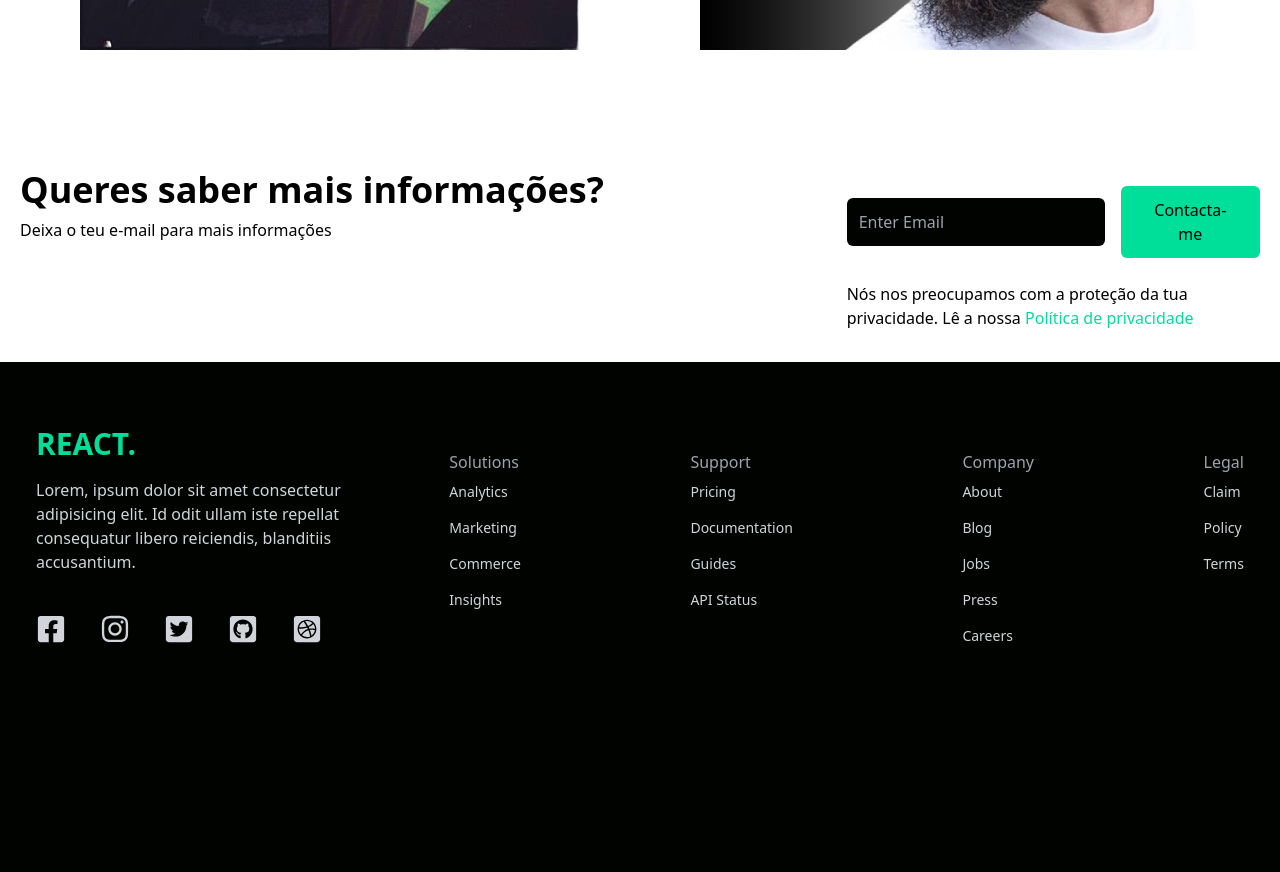
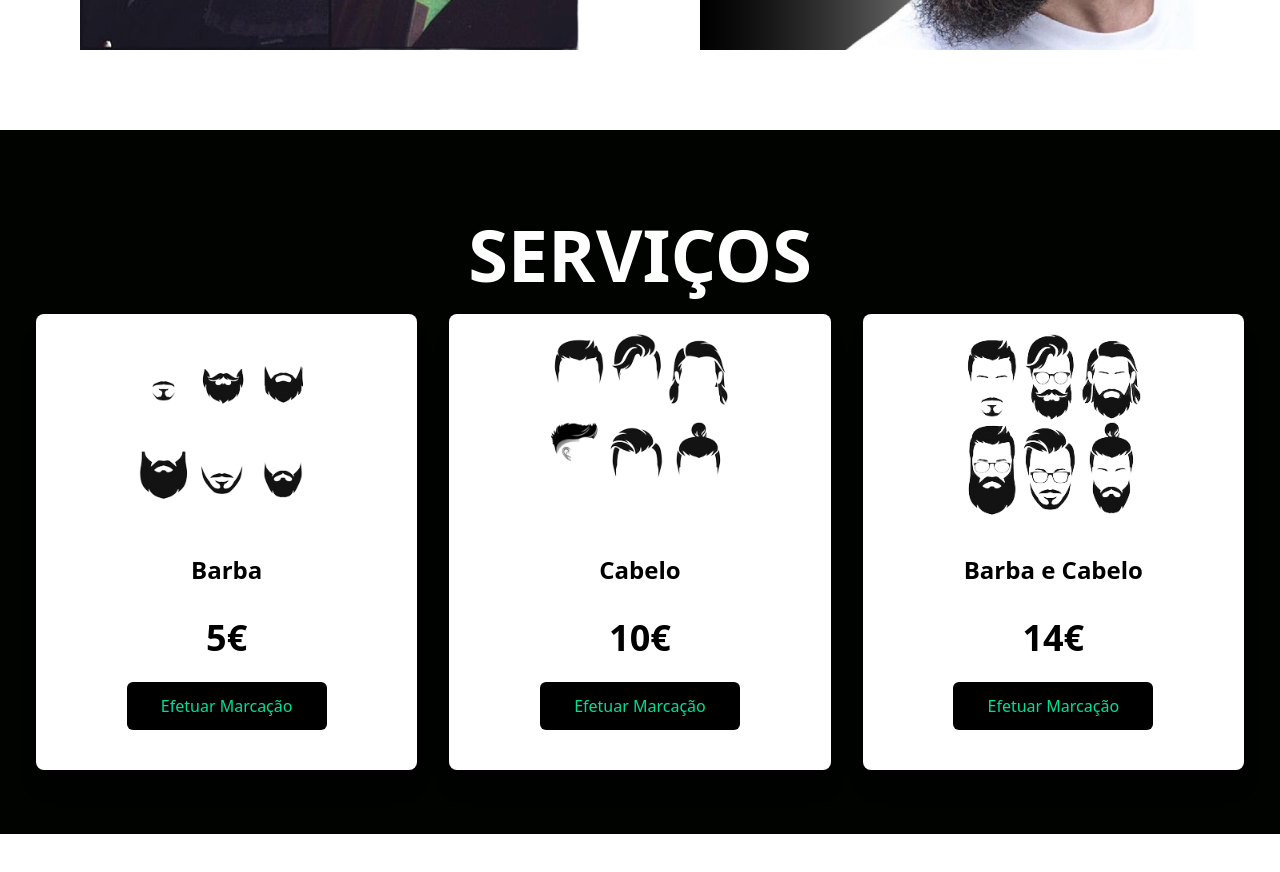
Before and after one commit to joleite66/barbearia-do-ratinho, a React (Create React App) app: page / in a window 1280 px wide. Shown: the part 1920-2792 px from the top of the page. Before the commit the page ends 2652 px from the top, so only its background shows below. Built offline with nearby package versions, Linux system fonts and the light colour scheme.

Commit message:
Adding footer structure

```diff
--- a/src/App.js
+++ b/src/App.js
@@ -1,18 +1,18 @@
-import Analytics from './components/Analytics';
-import Footer from './components/Footer';
-import Fotos from './components/Fotos';
-import Intro from './components/Intro';
-import Navbar from './components/Navbar';
-import Newsletter from './components/Newsletter';
-import React from 'react';
+import Footer from "./components/Footer";
+import Fotos from "./components/Fotos";
+import Intro from "./components/Intro";
+import Navbar from "./components/Navbar";
+import Newsletter from "./components/Newsletter";
+import React from "react";
+import Services from "./components/Services";
 
 function App() {
   return (
     <div>
       <Navbar />
       <Intro />
-      <Analytics />
       <Fotos />
+      <Services />
       <Newsletter />
       <Footer />
     </div>
--- a/src/components/Footer.jsx
+++ b/src/components/Footer.jsx
@@ -1,63 +1,45 @@
-import React from 'react';
 import {
   FaDribbbleSquare,
   FaFacebookSquare,
   FaGithubSquare,
   FaInstagram,
   FaTwitterSquare,
-} from 'react-icons/fa';
+} from "react-icons/fa";
+
+import React from "react";
 
 const Footer = () => {
   return (
-    <div className='max-w-[1240px] mx-auto py-16 px-4 grid lg:grid-cols-3 gap-8 text-gray-300'>
-      <div>
-        <h1 className='w-full text-3xl font-bold text-[#00df9a]'>REACT.</h1>
-        <p className='py-4'>Lorem, ipsum dolor sit amet consectetur adipisicing elit. Id odit ullam iste repellat consequatur libero reiciendis, blanditiis accusantium.</p>
-        <div className='flex justify-between md:w-[75%] my-6'>
+    <div className="max-w-[1240px] mx-auto py-5 px-20 flex gap-8 text-gray-300 ">
+      <div className="flex justify-center items-center">
+        <h1 className="text-3xl font-bold text-[#00df9a]">
+          Barbearia do Ratinho
+        </h1>
+        <div className="flex justify-between md:w-[75%] my-6">
+          <a href="https://facebook.com/barbearia-do-ratinho">
             <FaFacebookSquare size={30} />
-            <FaInstagram size={30} />
-            <FaTwitterSquare size={30} />
-            <FaGithubSquare size={30} />
-            <FaDribbbleSquare size={30} />
+          </a>
+          <FaInstagram size={30} />
+          <FaTwitterSquare size={30} />
+          <FaGithubSquare size={30} />
+          <FaDribbbleSquare size={30} />
         </div>
       </div>
-      <div className='lg:col-span-2 flex justify-between mt-6'>
-    <div>
-        <h6 className='font-medium text-gray-400'>Solutions</h6>
-        <ul>
-            <li className='py-2 text-sm'>Analytics</li>
-            <li className='py-2 text-sm'>Marketing</li>
-            <li className='py-2 text-sm'>Commerce</li>
-            <li className='py-2 text-sm'>Insights</li>
-        </ul>
-    </div>
-    <div>
-        <h6 className='font-medium text-gray-400'>Support</h6>
-        <ul>
-            <li className='py-2 text-sm'>Pricing</li>
-            <li className='py-2 text-sm'>Documentation</li>
-            <li className='py-2 text-sm'>Guides</li>
-            <li className='py-2 text-sm'>API Status</li>
-        </ul>
-    </div>
-    <div>
-        <h6 className='font-medium text-gray-400'>Company</h6>
-        <ul>
-            <li className='py-2 text-sm'>About</li>
-            <li className='py-2 text-sm'>Blog</li>
-            <li className='py-2 text-sm'>Jobs</li>
-            <li className='py-2 text-sm'>Press</li>
-            <li className='py-2 text-sm'>Careers</li>
-        </ul>
-    </div>
-    <div>
-        <h6 className='font-medium text-gray-400'>Legal</h6>
-        <ul>
-            <li className='py-2 text-sm'>Claim</li>
-            <li className='py-2 text-sm'>Policy</li>
-            <li className='py-2 text-sm'>Terms</li>
-        </ul>
-    </div>
+      <div className="">
+        <div className="flex  my-6">
+          <p className="text-center">
+            <strong>
+              © 2023 BARBEARIA DO RATINHO • WEBSITE MAGIC BY{" "}
+              <a
+                href="https://joleite66.github.io/"
+                target="_blank"
+                rel="noopener noreferrer"
+              >
+                JOÃO LEITE
+              </a>
+            </strong>
+          </p>
+        </div>
       </div>
     </div>
   );
--- a/src/components/NavBar.jsx
+++ b/src/components/NavBar.jsx
@@ -13,6 +13,7 @@
       <h1 className="w-full text-3xl font-bold text-[#00df9a]">
         Barbearia do Ratinho
       </h1>
+
       <ul className="hidden md:flex">
         <li className="p-4">Home</li>
         <li className="p-4">Sobre</li>
--- a/src/components/Services.jsx
+++ b/src/components/Services.jsx
@@ -10,15 +10,15 @@
         SERVIÇOS
       </h1>
       <div className="max-w-[1240px] mx-auto grid md:grid-cols-3 gap-8 px-4">
-        <div className="w-full shadow-xl bg-gray-100 flex flex-col p-4 md:my-0 my-8 rounded-lg hover:scale-125 duration-300 hover:rounded">
+        <div className="w-full shadow-xl bg-white flex flex-col p-4 md:my-0 my-8 rounded-lg hover:scale-125 duration-300 hover:rounded">
           <img className="object-contain h-48 w-96 " src={Barba} alt="Barba" />
           <h2 className="text-2xl font-bold text-center py-8 ">Barba</h2>
           <p className="text-center text-4xl font-bold">5€</p>
-          <button className="bg-black text-[#00df9a] w-[200px] rounded-md font-medium my-6 mx-auto px-6 py-3 hover:bg-white hover:text-red-600 hover:scale-125 duration-300 hover:rounded">
+          <button className="bg-black text-[#00df9a] w-[200px] rounded-md font-medium my-6 mx-auto px-6 py-3 hover:text-red-600 hover:scale-125 duration-300 hover:rounded">
             Efetuar Marcação
           </button>
         </div>
-        <div className="w-full shadow-xl bg-gray-100 flex flex-col p-4 md:my-0 my-8 rounded-lg hover:scale-125 duration-300">
+        <div className="w-full shadow-xl bg-white flex flex-col p-4 md:my-0 my-8 rounded-lg hover:scale-125 duration-300">
           <img
             className="object-contain h-48 w-96  object-position: center"
             src={Cabelo}
@@ -27,11 +27,11 @@
           <h2 className="text-2xl font-bold text-center py-8">Cabelo</h2>
           <p className="text-center text-4xl font-bold">10€</p>
 
-          <button className="bg-black  text-[#00df9a] w-[200px] rounded-md font-medium my-6 mx-auto px-6 py-3 hover:bg-white hover:text-red-600 hover:scale-125 duration-300 hover:rounded">
+          <button className="bg-black  text-[#00df9a] w-[200px] rounded-md font-medium my-6 mx-auto px-6 py-3 hover:text-red-600 hover:scale-125 duration-300 hover:rounded">
             Efetuar Marcação
           </button>
         </div>
-        <div className="w-full shadow-xl bg-gray-100 flex flex-col p-4 md:my-0 my-8 rounded-lg hover:scale-125 duration-300">
+        <div className="w-full shadow-xl bg-white flex flex-col p-4 md:my-0 my-8 rounded-lg hover:scale-125 duration-300">
           <img
             className="object-contain h-48 w-96 "
             src={BarbaCabelo}
@@ -41,7 +41,7 @@
             Barba e Cabelo
           </h2>
           <p className="text-center text-4xl font-bold">14€</p>
-          <button className="bg-black text-[#00df9a] w-[200px] rounded-md font-medium my-6 mx-auto px-6 py-3 hover:bg-white hover:text-red-600 hover:scale-125 duration-300 hover:rounded">
+          <button className="bg-black text-[#00df9a] w-[200px] rounded-md font-medium my-6 mx-auto px-6 py-3  hover:text-red-600 hover:scale-125 duration-300 hover:rounded">
             Efetuar Marcação
           </button>
         </div>
```
